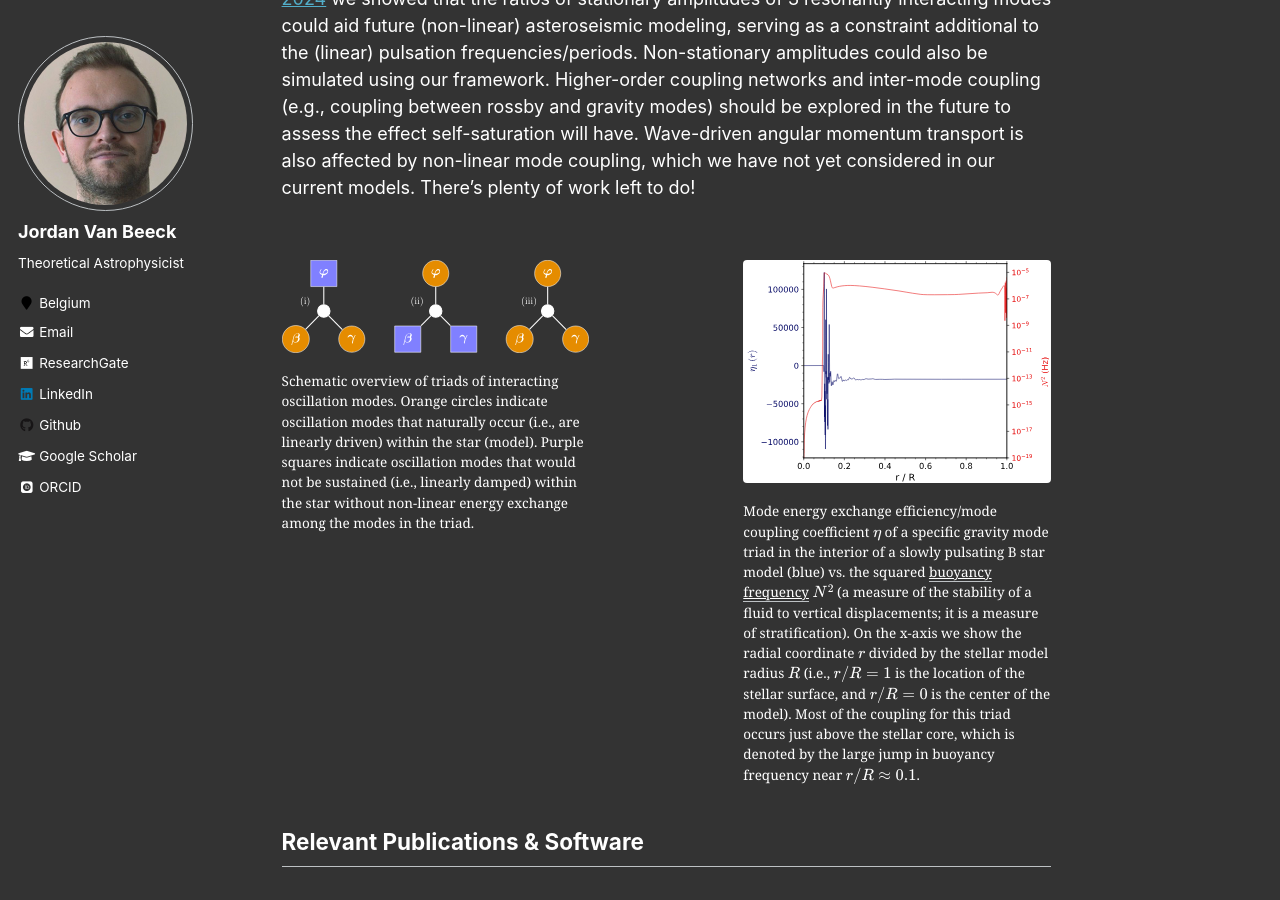
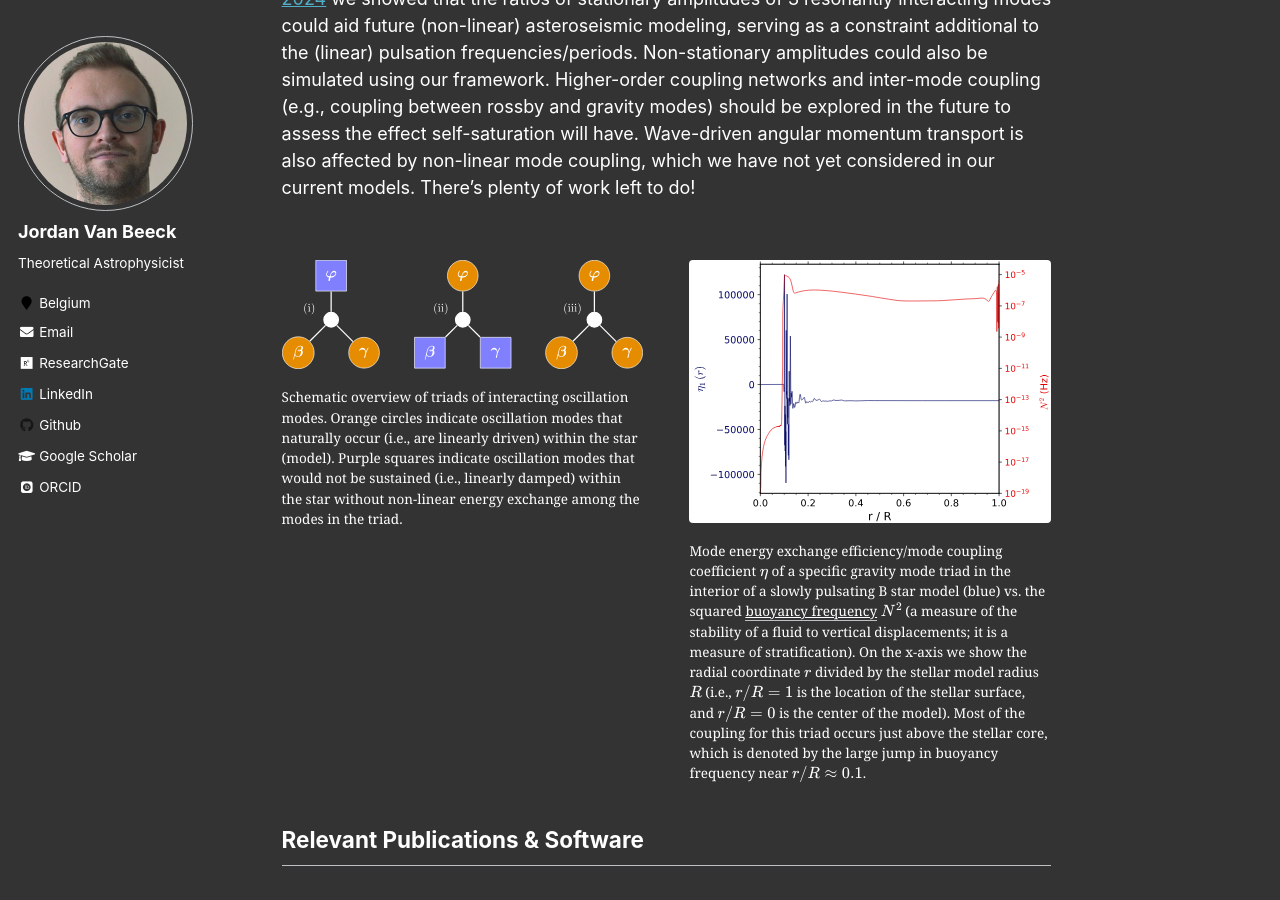
Before and after one commit to JVB11/jvb11.github.io, a Jekyll site: the page built from _research/nonlinear_coupling.md, in a window 1280 px wide and 900 px high, scrolled down 618 px. Built offline with Jekyll 4.4.1, drawn with Linux system fonts in a browser that asks for light colours; some web fonts are replaced; formulas are drawn with MathJax 3.

Commit message:
adjust widths of images in gallery grid

```diff
--- a/_research/nonlinear_coupling.md
+++ b/_research/nonlinear_coupling.md
@@ -27,13 +27,13 @@ There's plenty of work left to do!
 
 <kdb>
 <div class="container">
-<figure style="display:table; float:left; margin-right:20%; width:40%;">
+<figure style="display:table; float:left; margin-right:6%; width:47%;">
   <a href="{{ '/images/research/coupling_triads_dark_mode.svg' | prepend: base_path }}" class="image-popup" title="Schematic overview of triads of interacting oscillation modes.">
     <img src="{{ '/images/research/coupling_triads_dark_mode.svg' | prepend: base_path }}" alt="Schematic overview of triads of interacting oscillation modes." style="width:100%; height:auto;">
   </a>
   <figcaption style="display: table-caption; caption-side: bottom;">Schematic overview of triads of interacting oscillation modes. Orange circles indicate oscillation modes that naturally occur (i.e., are linearly driven) within the star (model). Purple squares indicate oscillation modes that would not be sustained (i.e., linearly damped) within the star without non-linear energy exchange among the modes in the triad.</figcaption>
 </figure>
-<figure style="display:table; float:left; margin-right:auto; width:40%;">
+<figure style="display:table; float:left; margin-right:auto; width:47%;">
   <a href="{{ '/images/research/mode_coupling/coupling_profile.svg' | prepend: base_path }}" class="image-popup" title="Example of a profile of the mode coupling coefficient in the stellar model interior.">
     <img src="{{ '/images/research/mode_coupling/coupling_profile.svg' | prepend: base_path }}" alt="Example of a profile of the mode coupling coefficient in the stellar model interior." style="width:100%; height:auto;">
   </a>
```
